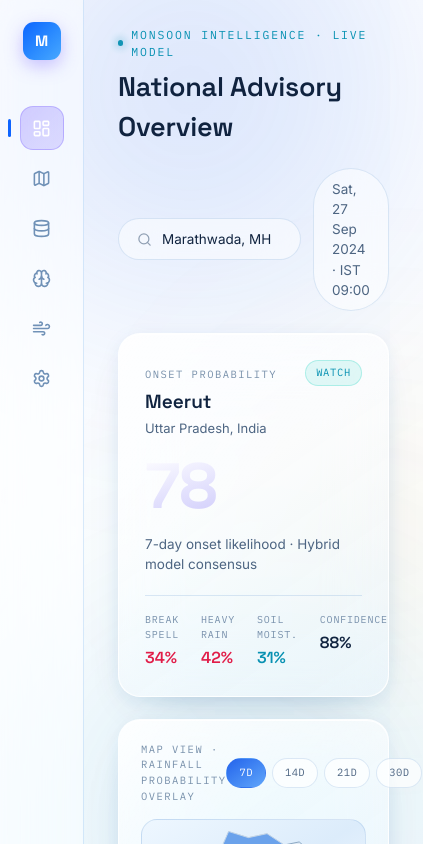
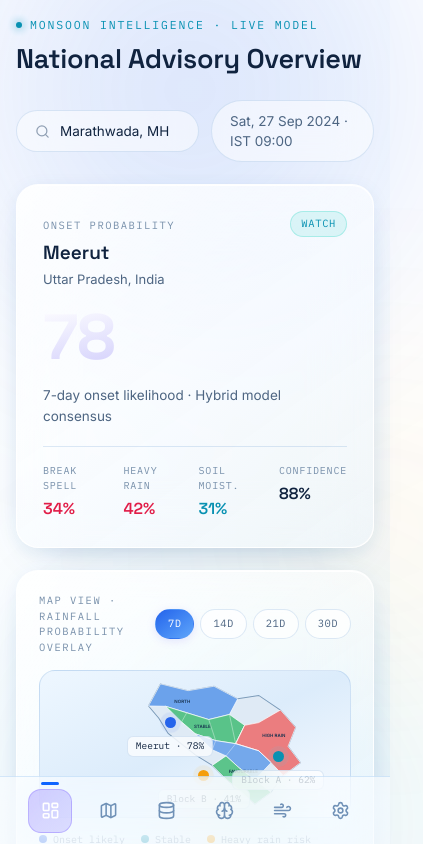
Before and after one commit to PR-REDHAWK/SMART-INDIA-HACKATHON-2026, a React (Vite) app in the folder frontend/: page / in a window 390 px wide. Shown: the top 844 px of the page, 423 px wide, since content can reach past the window. Built offline with nearby package versions, Linux system fonts and the light colour scheme.

Commit message:
mobile responsive layout
timeframe toggles added

```diff
--- a/frontend/src/App.jsx
+++ b/frontend/src/App.jsx
@@ -68,10 +68,10 @@ function App() {
       <div className="blob blob-2"></div>
       <div className="blob blob-3"></div>
 
-      <div className="flex min-h-screen relative z-10">
+      <div className="flex flex-col md:flex-row min-h-screen relative z-10">
         <Sidebar currentPage={currentPage} onPageChange={setCurrentPage} />
 
-        <main className="flex-1 flex flex-col px-[34px] py-[26px] pb-[60px] gap-[22px] max-w-[1400px] mx-auto w-full">
+        <main className="flex-1 flex flex-col px-4 py-4 md:px-[34px] md:py-[26px] pb-24 md:pb-[60px] gap-[22px] max-w-[1400px] mx-auto w-full">
           {renderContent()}
         </main>
       </div>
--- a/frontend/src/components/dashboard/RiskMap.jsx
+++ b/frontend/src/components/dashboard/RiskMap.jsx
@@ -1,16 +1,23 @@
-import React from "react";
+import React, { useState } from "react";
 import clsx from "clsx";
 
 export default function RiskMap() {
+  const [timeframe, setTimeframe] = useState("7D");
+
   return (
     <div className="glass-panel p-[22px] flex flex-col gap-3.5 h-full min-h-[300px]">
       <div className="flex justify-between items-center">
         <span className="panel-label">Map View · Rainfall Probability Overlay</span>
         <div className="flex gap-1.5">
-          <MapToggle active>7D</MapToggle>
-          <MapToggle>14D</MapToggle>
-          <MapToggle>21D</MapToggle>
-          <MapToggle>30D</MapToggle>
+          {["7D", "14D", "21D", "30D"].map((t) => (
+            <MapToggle
+              key={t}
+              active={timeframe === t}
+              onClick={() => setTimeframe(t)}
+            >
+              {t}
+            </MapToggle>
+          ))}
         </div>
       </div>
 
@@ -63,14 +70,17 @@ export default function RiskMap() {
   );
 }
 
-function MapToggle({ children, active }) {
+function MapToggle({ children, active, onClick }) {
   return (
-    <button className={clsx(
-      "font-mono text-[10.5px] px-3 py-1.5 rounded-full border tracking-[.04em] cursor-pointer transition-colors",
-      active
-        ? "bg-gradient-to-br from-violet-500 to-violet-soft text-white border-transparent"
-        : "bg-glass-fill2 border-glass-borderSoft text-text-mid hover:text-text-hi"
-    )}>
+    <button
+      onClick={onClick}
+      className={clsx(
+        "font-mono text-[10.5px] px-3 py-1.5 rounded-full border tracking-[.04em] cursor-pointer transition-all duration-200 transform hover:scale-105 active:scale-95 focus-visible:outline-none focus-visible:ring-2 focus-visible:ring-violet-500/50",
+        active
+          ? "bg-gradient-to-br from-violet-500 to-violet-soft text-white border-transparent shadow-[0_2px_8px_rgba(139,124,246,0.2)]"
+          : "bg-glass-fill2 border-glass-borderSoft text-text-mid hover:text-text-hi"
+      )}
+    >
       {children}
     </button>
   );
--- a/frontend/src/components/layout/Sidebar.jsx
+++ b/frontend/src/components/layout/Sidebar.jsx
@@ -11,12 +11,12 @@ import clsx from "clsx";
 
 export default function Sidebar({ currentPage, onPageChange }) {
   return (
-    <aside className="w-[84px] bg-glass-fill border-r border-glass-borderSoft backdrop-blur-[30px] saturate-[140%] flex flex-col items-center py-[22px] gap-[34px] min-h-screen shrink-0">
-      <div className="w-[38px] h-[38px] rounded-[11px] bg-gradient-to-br from-violet-500 to-violet-soft flex items-center justify-center font-display font-bold text-[15px] text-white shadow-[0_6px_18px_rgba(139,124,246,0.45)]">
+    <aside className="w-full md:w-[84px] h-[68px] md:h-auto bg-glass-fill border-t md:border-t-0 md:border-r border-glass-borderSoft backdrop-blur-[30px] saturate-[140%] flex flex-row md:flex-col items-center justify-between md:justify-start py-2 md:py-[22px] px-6 md:px-0 gap-4 md:gap-[34px] fixed md:relative bottom-0 md:top-0 left-0 right-0 md:right-auto z-50 shrink-0">
+      <div className="hidden md:flex w-[38px] h-[38px] rounded-[11px] bg-gradient-to-br from-violet-500 to-violet-soft items-center justify-center font-display font-bold text-[15px] text-white shadow-[0_6px_18px_rgba(139,124,246,0.45)] hover:scale-105 active:scale-95 transition-transform duration-200 cursor-pointer">
         M
       </div>
 
-      <div className="flex flex-col gap-1.5 flex-1 items-center mt-3">
+      <div className="flex flex-row md:flex-col gap-1.5 flex-1 items-center justify-around md:justify-start mt-0 md:mt-3 w-full">
         <NavItem
           icon={<LayoutDashboard size={19} />}
           active={currentPage === "dashboard"}
@@ -55,27 +55,27 @@ export default function Sidebar({ currentPage, onPageChange }) {
         />
       </div>
 
-      <div className="w-9 h-9 rounded-full bg-gradient-to-br from-teal-500 to-[#1b9e91] border-2 border-white/20"></div>
+      <div className="hidden md:block w-9 h-9 rounded-full bg-gradient-to-br from-teal-500 to-[#1b9e91] border-2 border-white/20 hover:scale-105 active:scale-95 transition-transform duration-200 cursor-pointer"></div>
     </aside>
   );
 }
 
 function NavItem({ icon, active, title, onClick }) {
   return (
-    <div
+    <button
       title={title}
       onClick={onClick}
       className={clsx(
-        "w-[44px] h-[44px] rounded-[13px] flex items-center justify-center cursor-pointer transition-all duration-250 relative",
+        "w-[44px] h-[44px] rounded-[13px] flex items-center justify-center cursor-pointer transition-all duration-200 relative transform hover:scale-105 active:scale-95 focus-visible:outline-none focus-visible:ring-2 focus-visible:ring-violet-500/50",
         active
-          ? "bg-gradient-to-br from-[rgba(139,124,246,0.35)] to-[rgba(108,92,231,0.18)] border border-[rgba(139,124,246,0.4)] text-white"
+          ? "bg-gradient-to-br from-[rgba(139,124,246,0.35)] to-[rgba(108,92,231,0.18)] border border-[rgba(139,124,246,0.4)] text-white font-semibold"
           : "text-text-lo hover:bg-glass-fill2 hover:text-text-hi"
       )}
     >
       {active && (
-        <div className="absolute -left-[13px] top-1/2 -translate-y-1/2 w-[3px] h-[18px] rounded-[3px] bg-violet-500"></div>
+        <div className="absolute top-[-8px] md:top-1/2 left-1/2 md:left-[-13px] -translate-x-1/2 md:translate-x-0 md:-translate-y-1/2 w-[18px] md:w-[3px] h-[3px] md:h-[18px] rounded-[3px] bg-violet-500"></div>
       )}
       {icon}
-    </div>
+    </button>
   );
 }
--- a/frontend/src/components/layout/Topbar.jsx
+++ b/frontend/src/components/layout/Topbar.jsx
@@ -15,7 +15,7 @@ export default function Topbar() {
       </div>
 
       <div className="flex items-center gap-3">
-        <div className="bg-glass-fill border border-glass-borderSoft backdrop-blur-[20px] rounded-full py-2.5 px-4.5 flex items-center gap-2.5 text-text-mid">
+        <div className="bg-glass-fill border border-glass-borderSoft backdrop-blur-[20px] rounded-full py-2.5 px-4.5 flex items-center gap-2.5 text-text-mid hover:bg-glass-fill2 focus-within:ring-2 focus-within:ring-violet-500/50 focus-within:border-transparent transition-all duration-200">
           <Search size={15} className="opacity-60" />
           <input
             type="text"
--- a/frontend/src/components/pages/AdvisoryPage.jsx
+++ b/frontend/src/components/pages/AdvisoryPage.jsx
@@ -79,7 +79,7 @@ export default function AdvisoryPage() {
           <button
             onClick={() => setLang("en")}
             className={clsx(
-              "font-mono text-[10.5px] px-3.5 py-1 rounded-full cursor-pointer transition-colors",
+              "font-mono text-[10.5px] px-3.5 py-1 rounded-full cursor-pointer transition-all duration-200 transform hover:scale-105 active:scale-95 focus-visible:outline-none focus-visible:ring-2 focus-visible:ring-violet-500/50",
               lang === "en" ? "bg-text-hi text-white font-semibold" : "text-text-mid hover:text-text-hi"
             )}
           >
@@ -88,7 +88,7 @@ export default function AdvisoryPage() {
           <button
             onClick={() => setLang("hi")}
             className={clsx(
-              "font-mono text-[10.5px] px-3.5 py-1 rounded-full cursor-pointer transition-colors",
+              "font-mono text-[10.5px] px-3.5 py-1 rounded-full cursor-pointer transition-all duration-200 transform hover:scale-105 active:scale-95 focus-visible:outline-none focus-visible:ring-2 focus-visible:ring-violet-500/50",
               lang === "hi" ? "bg-text-hi text-white font-semibold" : "text-text-mid hover:text-text-hi"
             )}
           >
--- a/frontend/src/components/pages/MapPage.jsx
+++ b/frontend/src/components/pages/MapPage.jsx
@@ -47,9 +47,9 @@ export default function MapPage() {
                   key={t}
                   onClick={() => setTimeframe(t)}
                   className={clsx(
-                    "font-mono text-[10.5px] px-3.5 py-1.5 rounded-full border tracking-[.04em] cursor-pointer transition-colors",
+                    "font-mono text-[10.5px] px-3.5 py-1.5 rounded-full border tracking-[.04em] cursor-pointer transition-all duration-200 transform hover:scale-105 active:scale-95 focus-visible:outline-none focus-visible:ring-2 focus-visible:ring-violet-500/50",
                     timeframe === t
-                      ? "bg-gradient-to-br from-violet-500 to-violet-soft text-white border-transparent"
+                      ? "bg-gradient-to-br from-violet-500 to-violet-soft text-white border-transparent shadow-[0_2px_8px_rgba(139,124,246,0.2)]"
                       : "bg-glass-fill2 border-glass-borderSoft text-text-mid hover:text-text-hi"
                   )}
                 >
@@ -64,9 +64,9 @@ export default function MapPage() {
                   key={o}
                   onClick={() => setOverlay(o)}
                   className={clsx(
-                    "font-mono text-[10.5px] px-3.5 py-1.5 rounded-full border tracking-[.04em] cursor-pointer transition-colors",
+                    "font-mono text-[10.5px] px-3.5 py-1.5 rounded-full border tracking-[.04em] cursor-pointer transition-all duration-200 transform hover:scale-105 active:scale-95 focus-visible:outline-none focus-visible:ring-2 focus-visible:ring-teal-500/50",
                     overlay === o
-                      ? "bg-gradient-to-br from-teal-500 to-teal-500/80 text-white border-transparent"
+                      ? "bg-gradient-to-br from-teal-500 to-teal-500/80 text-white border-transparent shadow-[0_2px_8px_rgba(8,145,178,0.2)]"
                       : "bg-glass-fill2 border-glass-borderSoft text-text-mid hover:text-text-hi"
                   )}
                 >
@@ -94,7 +94,7 @@ export default function MapPage() {
               <button
                 key={region.id}
                 onClick={() => setSelectedRegion(region)}
-                className="absolute z-10 flex flex-col items-center gap-1 group cursor-pointer"
+                className="absolute z-10 flex flex-col items-center gap-1 group cursor-pointer transform transition-all duration-200 hover:scale-105 active:scale-95 focus-visible:outline-none focus-visible:ring-2 focus-visible:ring-violet-500/50 rounded-lg p-0.5"
                 style={{ top: region.top, left: region.left }}
               >
                 <div className="relative flex items-center justify-center">
--- a/frontend/src/components/pages/SettingsPage.jsx
+++ b/frontend/src/components/pages/SettingsPage.jsx
@@ -94,7 +94,7 @@ export default function SettingsPage() {
                     key={l}
                     onClick={() => setLang(l)}
                     className={clsx(
-                      "font-mono text-[10px] px-3 py-1 rounded-full cursor-pointer transition-colors border",
+                      "font-mono text-[10px] px-3 py-1 rounded-full cursor-pointer transition-all duration-200 transform hover:scale-105 active:scale-95 focus-visible:outline-none focus-visible:ring-2 focus-visible:ring-violet-500/50 border",
                       lang === l
                         ? "bg-text-hi text-white border-transparent"
                         : "bg-glass-fill2 border-glass-borderSoft text-text-mid hover:text-text-hi"
@@ -115,7 +115,7 @@ export default function SettingsPage() {
                     key={d}
                     onClick={() => setDensity(d)}
                     className={clsx(
-                      "font-mono text-[10px] px-3 py-1 rounded-full cursor-pointer transition-colors border",
+                      "font-mono text-[10px] px-3 py-1 rounded-full cursor-pointer transition-all duration-200 transform hover:scale-105 active:scale-95 focus-visible:outline-none focus-visible:ring-2 focus-visible:ring-violet-500/50 border",
                       density === d
                         ? "bg-text-hi text-white border-transparent"
                         : "bg-glass-fill2 border-glass-borderSoft text-text-mid hover:text-text-hi"
@@ -144,7 +144,7 @@ function SelectBox({ label, defaultValue, options }) {
       <label className="text-[10px] font-mono tracking-[.06em] uppercase text-text-lo">{label}</label>
       <select
         defaultValue={defaultValue}
-        className="w-full bg-glass-fill2 border border-glass-borderSoft px-3 py-2 text-[13.5px] text-text-hi rounded-xl outline-none"
+        className="w-full bg-glass-fill2 border border-glass-borderSoft px-3 py-2 text-[13.5px] text-text-hi rounded-xl outline-none transition-all duration-200 hover:bg-glass-fill focus:ring-2 focus:ring-violet-500/50 focus:border-transparent cursor-pointer"
       >
         {options.map((opt) => (
           <option key={opt} value={opt}>{opt}</option>
@@ -161,7 +161,7 @@ function ToggleRow({ label, active, onClick }) {
       <button
         onClick={onClick}
         className={clsx(
-          "w-10 h-6.5 rounded-full p-1 cursor-pointer transition-colors duration-250 relative",
+          "w-10 h-6.5 rounded-full p-1 cursor-pointer transition-all duration-200 transform hover:scale-105 active:scale-95 focus-visible:outline-none focus-visible:ring-2 focus-visible:ring-teal-500/50 relative",
           active ? "bg-teal-500" : "bg-black/10"
         )}
       >
```
